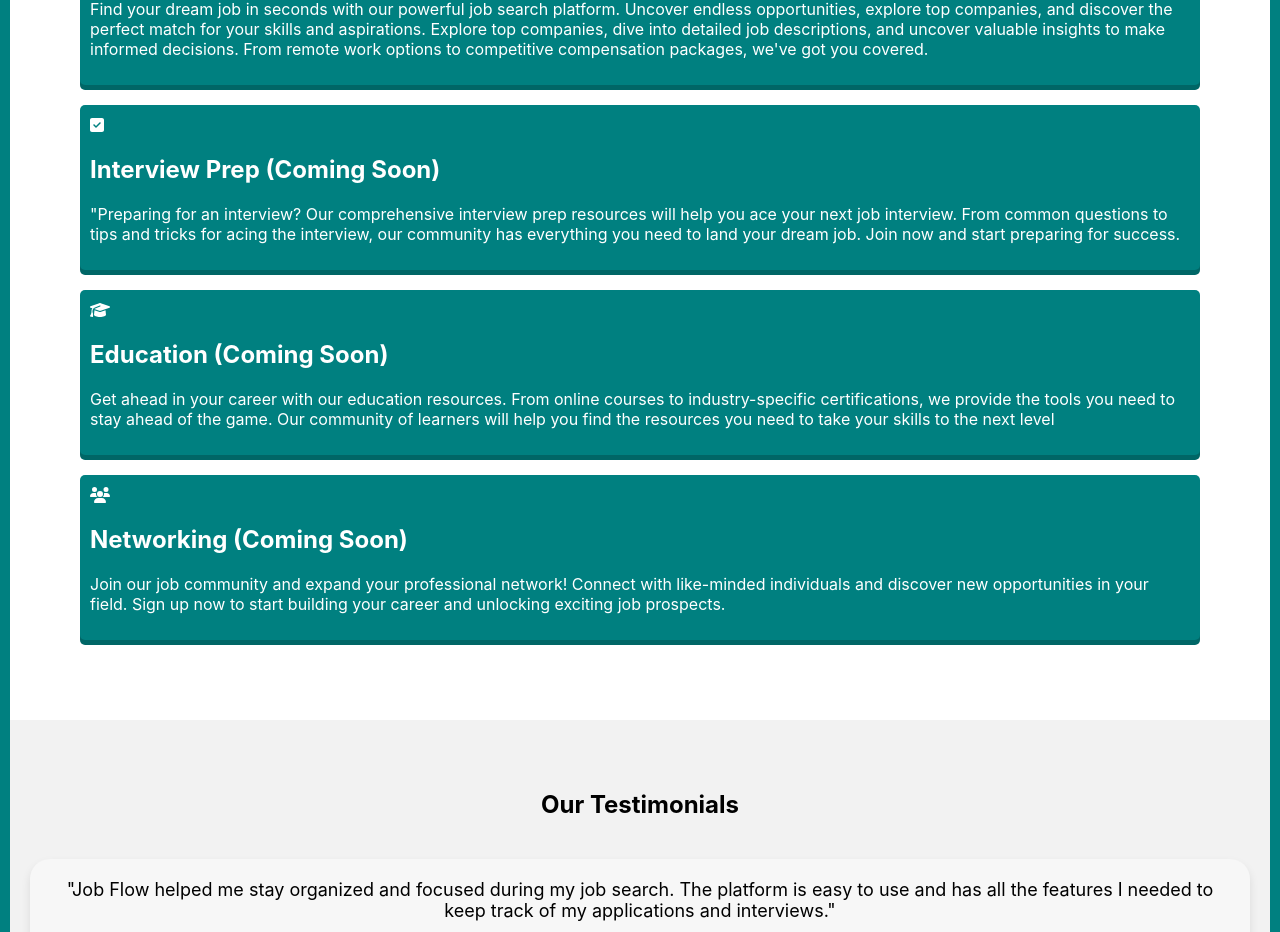
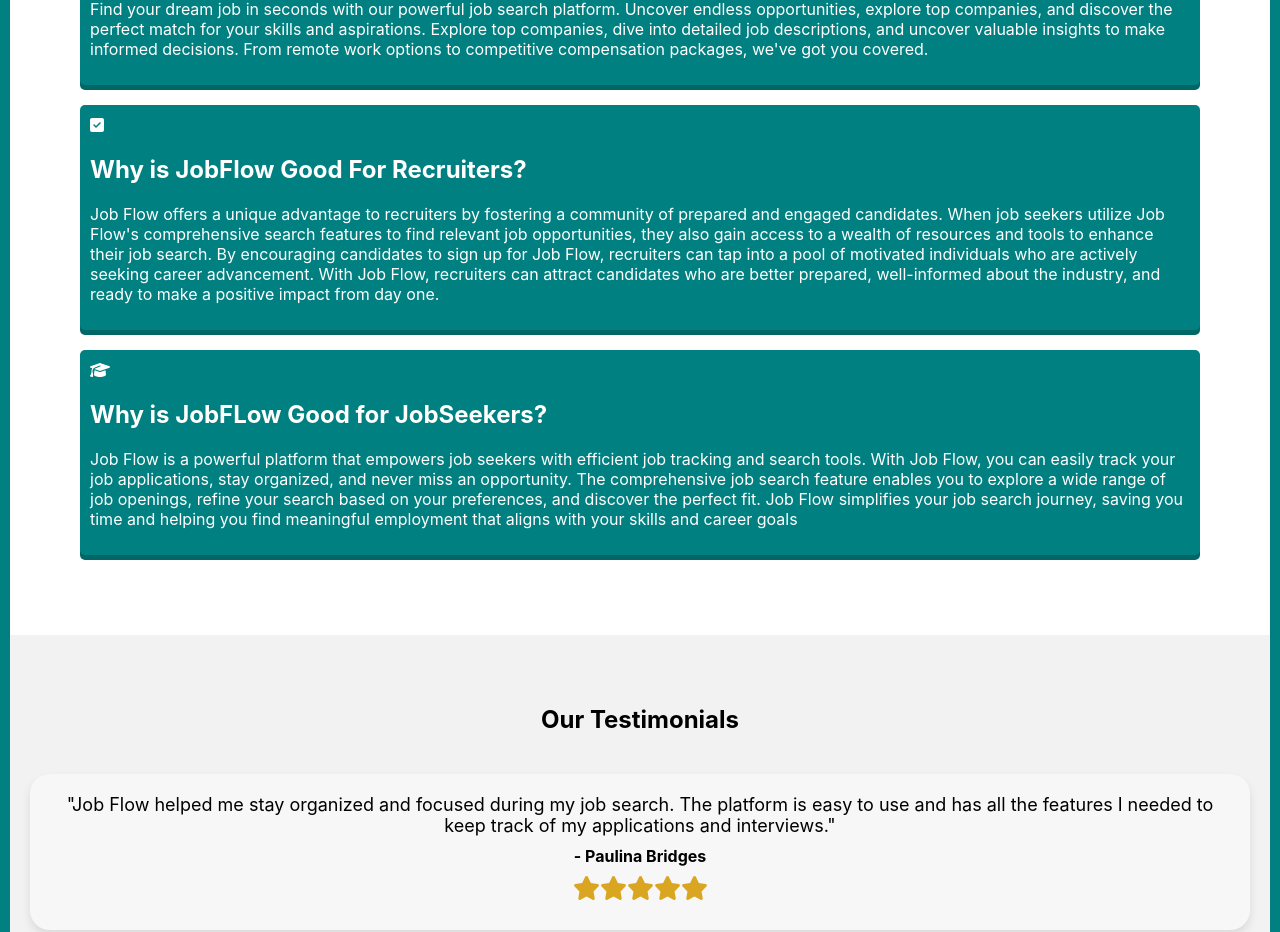
Before and after one commit to irina-sheveliova/CFG-Job-tracker, a React (Create React App) app in the folder client/: page / in a window 1280 px wide. Shown: the part 1264-2196 px from the top of the page. Built offline with nearby package versions, Linux system fonts and the light colour scheme; no server answers; a web font is replaced by a local one.

Commit message:
Wording on box changed

```diff
--- a/client/src/components/Homepage/homepage.js
+++ b/client/src/components/Homepage/homepage.js
@@ -83,44 +83,33 @@
           <div className="expandable-box" onClick={() => toggleBox(2)}>
             <div className="box-header">
               <i className="fas fa-check-square"></i>
-              <h2 className="box-title"> Interview Prep (Coming Soon) </h2>
+              <h2 className="box-title"> Why is JobFlow Good For Recruiters? </h2>
             </div>
             <div className={boxState[2] ? "box-content show" : "box-content"}>
               <p>
-                "Preparing for an interview? Our comprehensive interview prep
-                resources will help you ace your next job interview. From common
-                questions to tips and tricks for acing the interview, our
-                community has everything you need to land your dream job. Join
-                now and start preparing for success.
+              Job Flow offers a unique advantage to recruiters by fostering a community of prepared and
+              engaged candidates. When job seekers utilize Job Flow's comprehensive search features to
+              find relevant job opportunities, they also gain access to a wealth of resources and tools
+              to enhance their job search. By encouraging candidates to sign up for Job Flow, recruiters
+              can tap into a pool of motivated individuals who are actively seeking career advancement.
+              With Job Flow, recruiters can attract candidates who are better prepared, well-informed
+              about the industry, and ready to make a positive impact from day one.
               </p>{" "}
             </div>
           </div>
           <div className="expandable-box" onClick={() => toggleBox(3)}>
             <div className="box-header">
               <i className="fas fa-graduation-cap"></i>
-              <h2 className="box-title">Education (Coming Soon)</h2>
+              <h2 className="box-title">Why is JobFLow Good for JobSeekers?</h2>
             </div>
             <div className={boxState[3] ? "box-content show" : "box-content"}>
               <p>
-                Get ahead in your career with our education resources. From
-                online courses to industry-specific certifications, we provide
-                the tools you need to stay ahead of the game. Our community of
-                learners will help you find the resources you need to take your
-                skills to the next level{" "}
-              </p>{" "}
-            </div>
-          </div>
-          <div className="expandable-box" onClick={() => toggleBox(4)}>
-            <div className="box-header">
-              <i className="fas fa-users"></i>
-              <h2 className="box-title"> Networking (Coming Soon) </h2>
-            </div>
-            <div className={boxState[4] ? "box-content show" : "box-content"}>
-              <p>
-                Join our job community and expand your professional network!
-                Connect with like-minded individuals and discover new
-                opportunities in your field. Sign up now to start building your
-                career and unlocking exciting job prospects.{" "}
+              Job Flow is a powerful platform that empowers job seekers with efficient job tracking and
+              search tools. With Job Flow, you can easily track your job applications, stay organized,
+              and never miss an opportunity. The comprehensive job search feature enables you to explore
+              a wide range of job openings, refine your search based on your preferences, and discover
+              the perfect fit. Job Flow simplifies your job search journey, saving you time and helping
+              you find meaningful employment that aligns with your skills and career goals{" "}
               </p>{" "}
             </div>
           </div>
```
